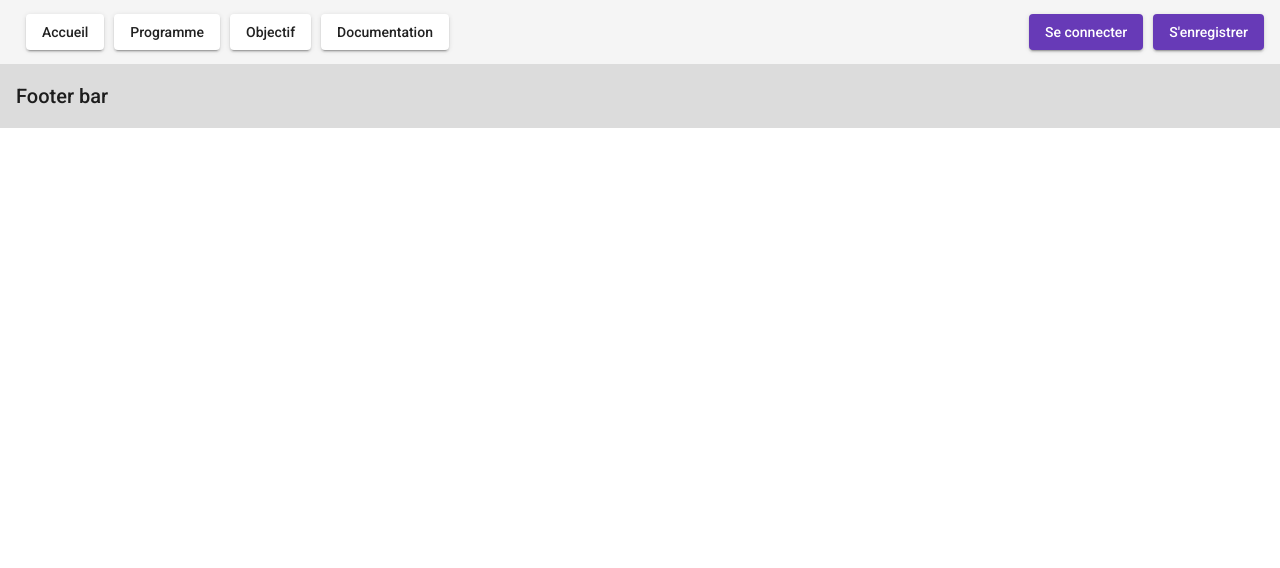
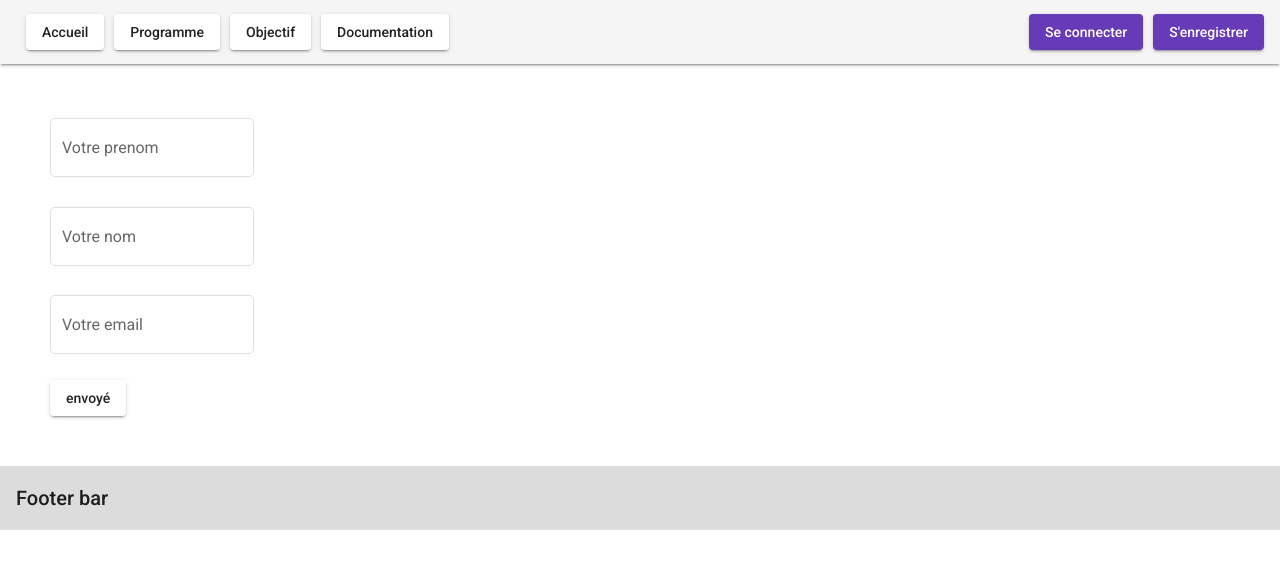
Before and after one commit to Florian935/alphaProject, an Angular app: page /subscription in a window 1280 px wide. Before the commit this address led to /. Shown: the top 568 px of the page. Built offline with nearby package versions, Linux system fonts and the light colour scheme.

Commit message:
feat: subscription form

```diff
--- a/package.json
+++ b/package.json
@@ -21,6 +21,7 @@
     "@angular/platform-browser": "~8.2.14",
     "@angular/platform-browser-dynamic": "~8.2.14",
     "@angular/router": "~8.2.14",
+    "component": "^1.1.0",
     "hammerjs": "^2.0.8",
     "rxjs": "~6.4.0",
     "tslib": "^1.10.0",
--- a/src/app/app-routing.module.ts
+++ b/src/app/app-routing.module.ts
@@ -20,6 +20,10 @@ const routes: Routes = [
     loadChildren: './documentation/documentation.module#DocumentationModule'
   },
   {
+    path: 'subscription',
+    loadChildren: './subscription/subscription.module#SubscriptionModule'
+  },
+  {
     path: '**', redirectTo: 'home'
   }
 ];
--- a/src/app/core/components/header/header.component.html
+++ b/src/app/core/components/header/header.component.html
@@ -7,5 +7,5 @@
     <button matButton mat-raised-button [routerLink]="['/documentation']">Documentation</button>
     <span class="fill-remaining-space"></span>
     <button matButton mat-raised-button color="primary">Se connecter</button>
-    <button matButton mat-raised-button color="primary">S'enregistrer</button>
+    <button matButton mat-raised-button color="primary" [routerLink]="['/subscription']">S'enregistrer</button>
   </mat-toolbar>
--- a/src/app/home/home.component.ts
+++ b/src/app/home/home.component.ts
@@ -14,4 +14,5 @@ export class HomeComponent implements OnInit {
   }
 
 
+
 }
--- /dev/null
+++ b/src/app/subscription/subscription.component.html
@@ -0,0 +1,24 @@
+<form class="sub-form" [formGroup]="subscribeForm" (ngSubmit)="login()">
+    <div class="form-group">
+        <mat-form-field appearance="outline">
+            <mat-label>Votre prenom</mat-label>
+            <input matInput formControlName="firstname">
+        </mat-form-field>
+    </div>
+
+    <div class="form-group">
+        <mat-form-field appearance="outline">
+            <mat-label>Votre nom</mat-label>
+            <input matInput formControlName="lastname">
+        </mat-form-field>
+    </div>
+
+    <div class="form-group">
+        <mat-form-field appearance="outline">
+            <mat-label>Votre email</mat-label>
+            <input matInput formControlName="email">
+        </mat-form-field>
+    </div>
+
+    <button matButton mat-raised-button type="submit">envoyé</button>
+</form>
--- /dev/null
+++ b/src/app/subscription/subscription.component.scss
@@ -0,0 +1,3 @@
+.sub-form {
+    margin: 50px;
+}
--- /dev/null
+++ b/src/app/subscription/subscription.component.ts
@@ -0,0 +1,27 @@
+import { Component, OnInit } from '@angular/core';
+import { FormGroup, FormBuilder } from '@angular/forms';
+
+@Component({
+  selector: 'app-subscription',
+  templateUrl: './subscription.component.html',
+  styleUrls: ['./subscription.component.scss']
+})
+export class SubscriptionComponent implements OnInit {
+
+  subscribeForm: FormGroup;
+
+  constructor(private fb: FormBuilder) { }
+
+  ngOnInit() {
+
+    this.subscribeForm = this.fb.group({
+      firstname: [],
+      lastname: [],
+      email: []
+    });
+  }
+
+  login() {
+    console.log('Données du formulaire...', this.subscribeForm.value);
+  }
+}
```
Also changed, not shown: src/app/subscription/subription-routing.module.ts (added, +17 -0 lines), src/app/subscription/subscription.module.ts (added, +24 -0 lines), 1 other file (tests, documents, lock files or other folders).
